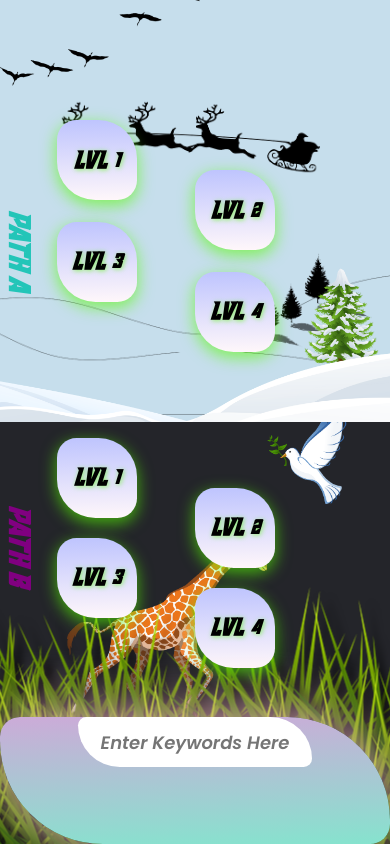
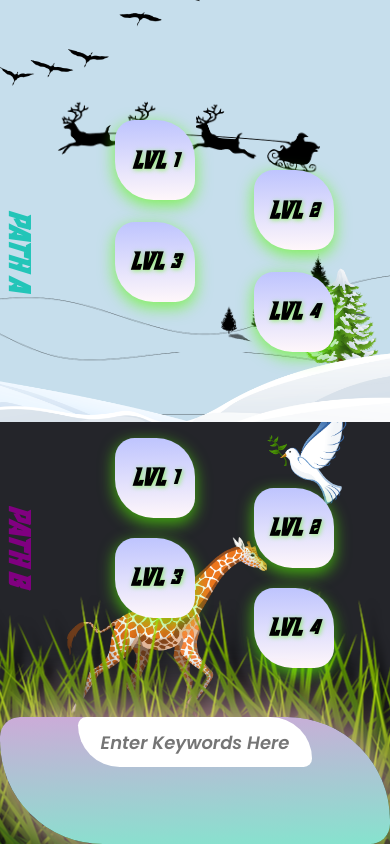
Before and after one commit to AshifAli007/breakthrucode, a React (Create React App) app: page /event in a window 390 px wide. Built offline with nearby package versions, Linux system fonts and the light colour scheme; some icons are missing.

Commit message:
redirects solved

```diff
--- a/src/containers/Event/Event.module.css
+++ b/src/containers/Event/Event.module.css
@@ -30,7 +30,7 @@ html{
   height: 7rem;
   border: unset;
   cursor: pointer;
-  margin-right: 12%;
+  margin-left: 12%;
   box-shadow: 0 5px 15px 0px rgba(5, 240, 248, 0.6);
 	transform: translatey(0px);
 	animation: float 6s ease-in-out infinite;
@@ -259,7 +259,7 @@ html{
   .level{
     width:5rem;
     height:5rem;
-    margin-right:6%;
+    margin-left:6%;
   }
   .keyword{
     width: 70%;
@@ -304,7 +304,7 @@ html{
     font-size: 18px;
   }
   .level{
-    margin-right: 15%;
+    margin-left: 15%;
   }
 }
 
```
